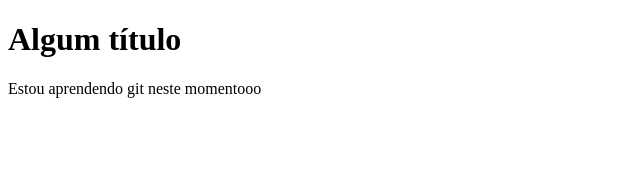
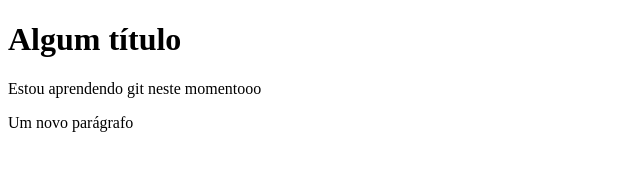
Before and after one commit to adrianoVianaDev/Git-Training, a plain HTML site: page index.html in a window 1280 px wide. Shown: the whole page, without its empty margins (0-640 px from the left). Drawn offline with Linux system fonts and the light colour scheme.

Commit message:
Nova demanda

```diff
--- a/index.html
+++ b/index.html
@@ -9,5 +9,6 @@
 <body>
     <h1>Algum título</h1>
     <p>Estou aprendendo git neste momentooo</p>
+    <p>Um novo parágrafo</p>
 </body>
 </html>
```
